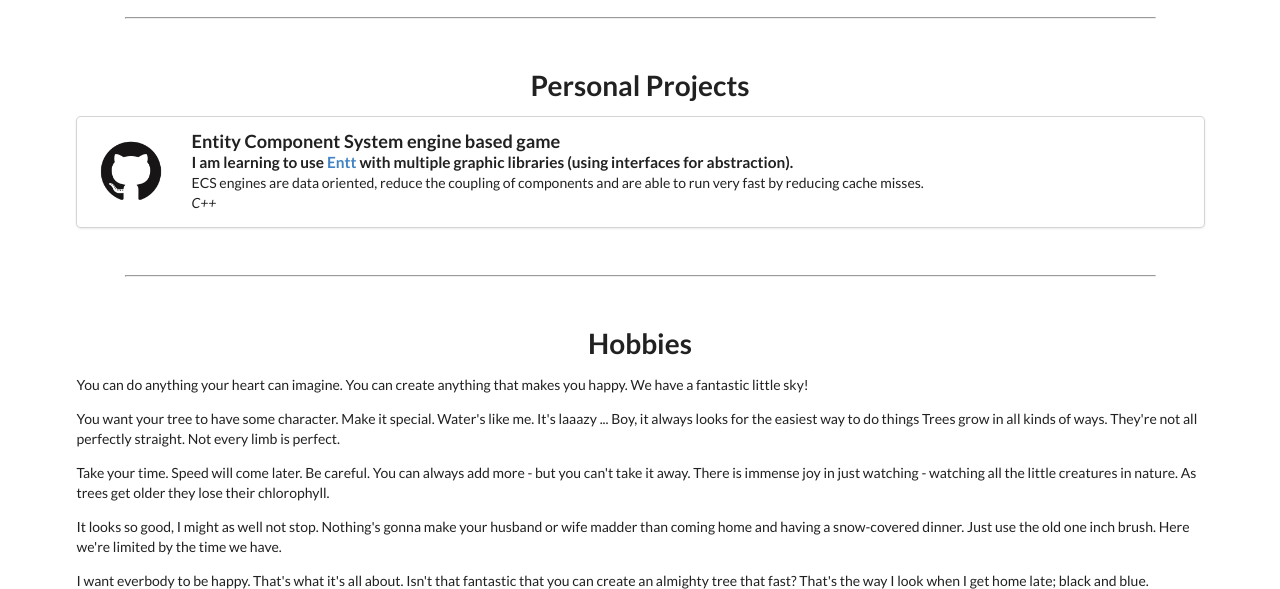
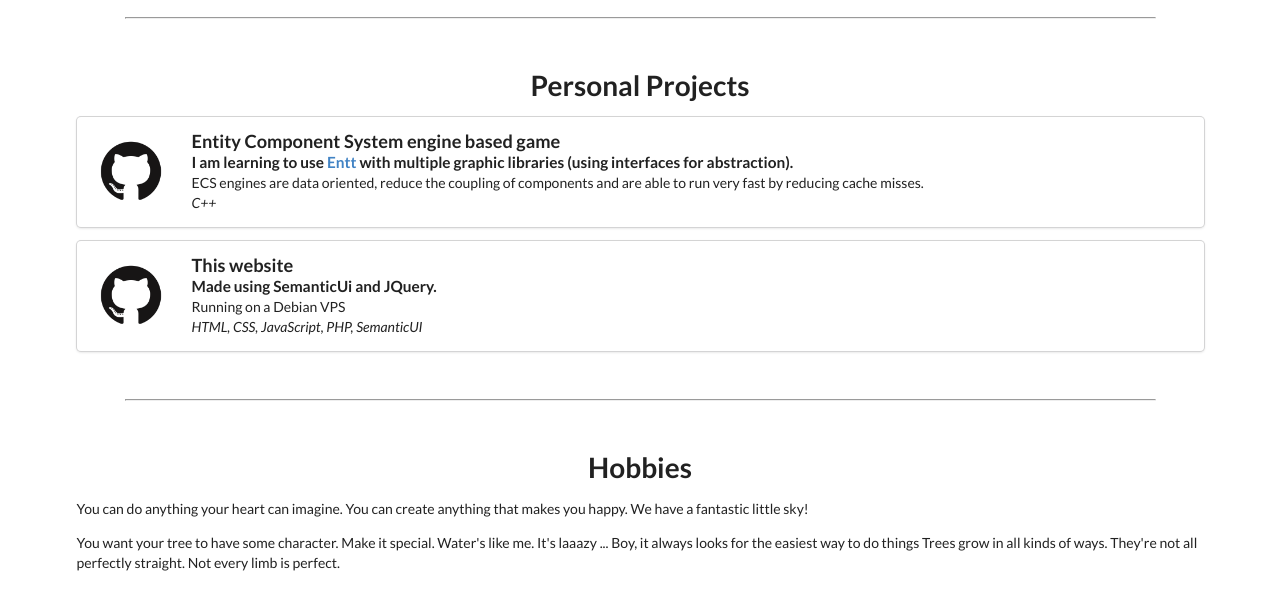
Before and after one commit to querat/gwendal.querat.pro, a PHP site: page / in a window 1280 px wide. Shown: the part 2605-3194 px from the top of the page. Run offline with PHP 8.4, Linux system fonts and the light colour scheme.

Commit message:
added project

```diff
--- a/index.php
+++ b/index.php
@@ -102,7 +102,8 @@
                     <div class="item middle">
                         <div class="ui tiny image">
                             <br>
-                            <img class="image" src="res/ste-therese.jpg" height="48px" onmouseover="$(this).transition('jiggle')">
+                            <img class="image" src="res/ste-therese.jpg" height="48px"
+                                 onmouseover="$(this).transition('jiggle')">
                         </div>
                         <div class="content" style="padding: 1rem;">
                             <span class="title cv-title">Sainte Thérèse High School</span>
@@ -249,7 +250,31 @@
             </div>
         </div>
     </div> <!-- !card -->
-
+    <div class="my-margin"></div>
+    <div class="ui card full-width">
+        <div class="content">
+            <div class="ui items">
+                <div class="item">
+                    <div class="ui tiny image">
+                        <a href="https://github.com/querat/gwendal.querat.pro">
+                            <img src="res/github.png" class="image tiny" onmouseover="$(this).transition('jiggle')">
+                        </a>
+                    </div>
+                    <div class="content middle aligned">
+                        <span class="title cv-title">This website</span>
+                        <br>
+                        <span class="internship-subject-text">
+                            Made using SemanticUi and JQuery.
+                        </span>
+                        <br>
+                        <span>Running on a Debian VPS</span>
+                        <br>
+                        <span><i>HTML, CSS, JavaScript, PHP, SemanticUI</i></span>
+                    </div>
+                </div>
+            </div>
+        </div>
+    </div> <!-- !card -->
 
     <div class="ui container">
         <hr>
```
